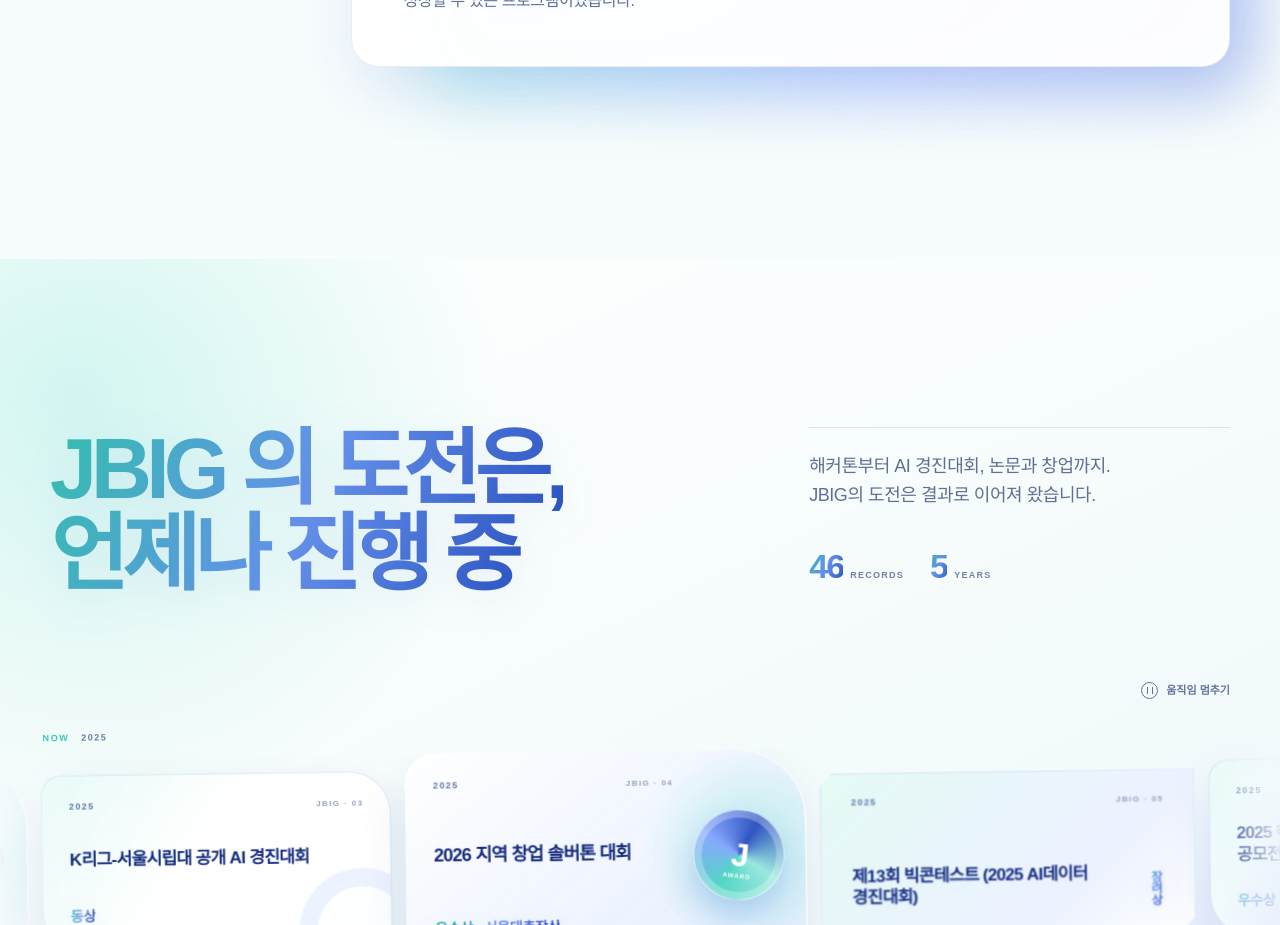
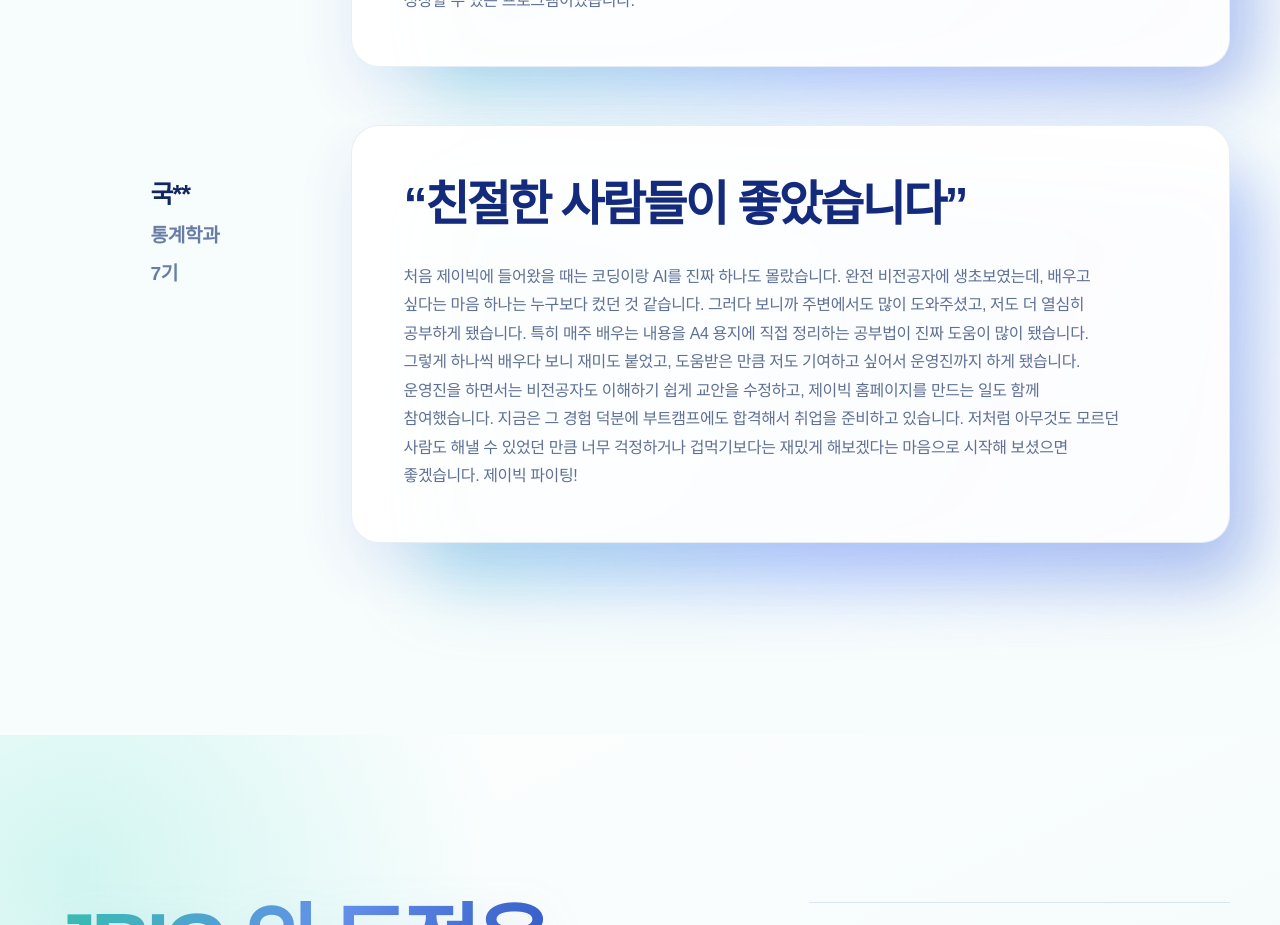
Before and after one commit to dev-JBIG/jbig_promopage, a Next.js app: page /recruit in a window 1280 px wide. Shown: the part 4860-5785 px from the top of the page. Built offline with nearby package versions, Linux system fonts and the light colour scheme.

Commit message:
Update testimonials.ts

```diff
--- a/app/recruit/content/testimonials.ts
+++ b/app/recruit/content/testimonials.ts
@@ -40,4 +40,12 @@
     highlight: "함께 배우고 성장하는 JBIG",
     review: "열정적인 사람들과 함께하며 좋은 자극을 많이 받았고, AI를 잘 몰라도 조별 활동을 통해 자연스럽게 배우며 성장할 수 있는 프로그램이었습니다.",
   },
+  {
+    id: "member-04",
+    name: "국**",
+    department: "통계학과",
+    cohort: "7기",
+    highlight: "친절한 사람들이 좋았습니다",
+    review: "처음 제이빅에 들어왔을 때는 코딩이랑 AI를 진짜 하나도 몰랐습니다. 완전 비전공자에 생초보였는데, 배우고 싶다는 마음 하나는 누구보다 컸던 것 같습니다. 그러다 보니까 주변에서도 많이 도와주셨고, 저도 더 열심히 공부하게 됐습니다. 특히 매주 배우는 내용을 A4 용지에 직접 정리하는 공부법이 진짜 도움이 많이 됐습니다. 그렇게 하나씩 배우다 보니 재미도 붙었고, 도움받은 만큼 저도 기여하고 싶어서 운영진까지 하게 됐습니다. 운영진을 하면서는 비전공자도 이해하기 쉽게 교안을 수정하고, 제이빅 홈페이지를 만드는 일도 함께 참여했습니다. 지금은 그 경험 덕분에 부트캠프에도 합격해서 취업을 준비하고 있습니다. 저처럼 아무것도 모르던 사람도 해낼 수 있었던 만큼 너무 걱정하거나 겁먹기보다는 재밌게 해보겠다는 마음으로 시작해 보셨으면 좋겠습니다. 제이빅 파이팅!",
+  },
 ];
```
